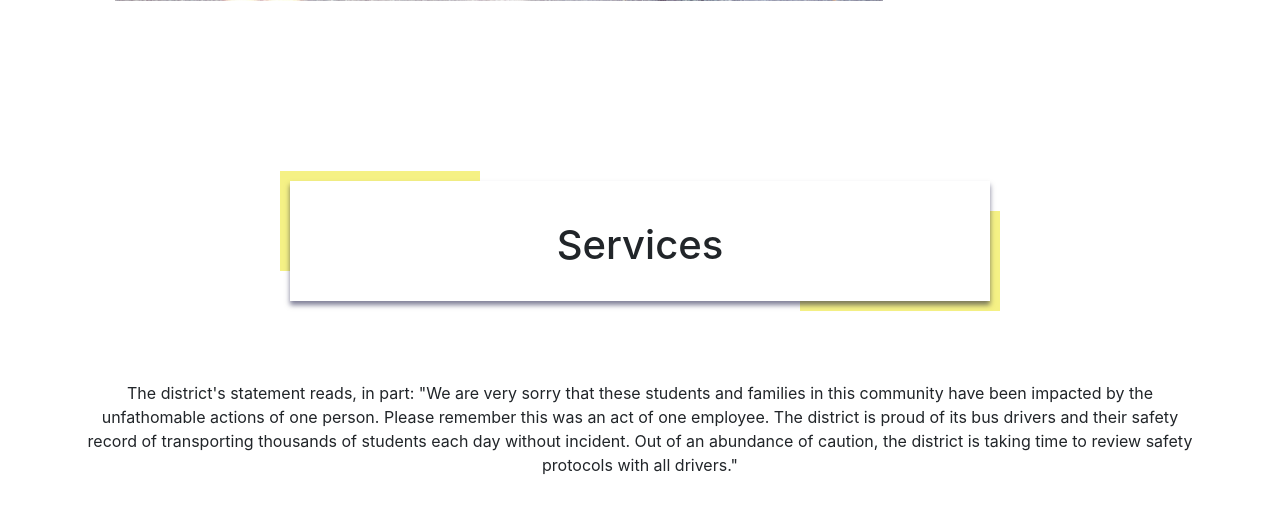
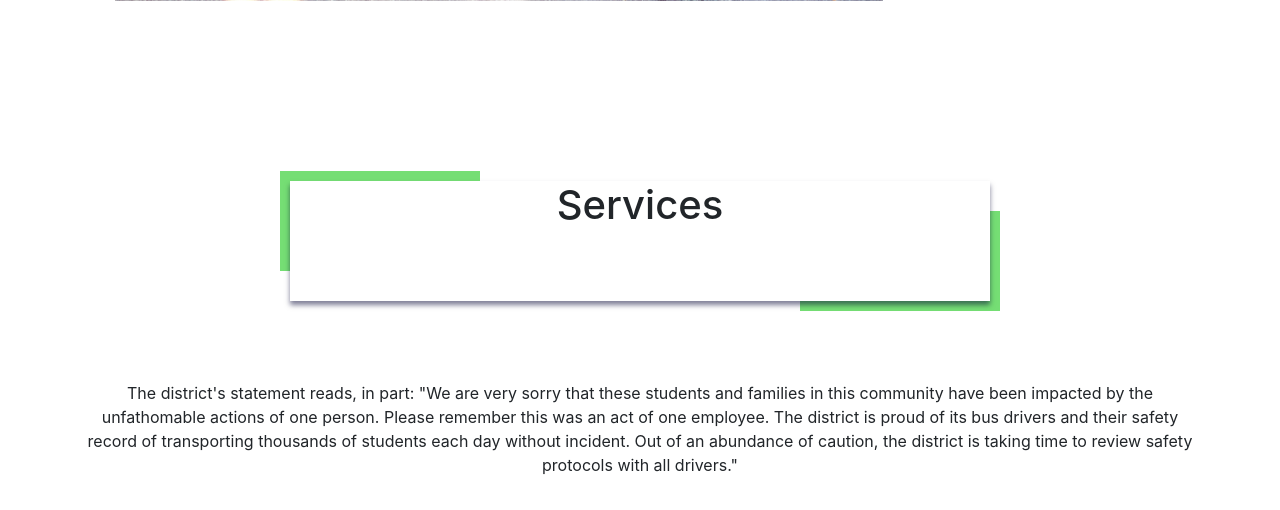
Before and after one commit to DemonicDemiser/bus, a PHP site: page / in a window 1280 px wide. Shown: the part 694-1204 px from the top of the page. Run offline with PHP 8.4, Linux system fonts and the light colour scheme.

Commit message:
update1.42

```diff
--- a/index.css
+++ b/index.css
@@ -98,17 +98,6 @@
   position: relative;
   box-shadow: 0 4px 5px 0 rgba(0,0,50,0.5);
 }
-.title-style1
-{
-  margin: 0 auto 80px;
-  height: 120px;
-  width: 80%;
-  max-width: 700px;
-  background: #fff;
-  position: relative;
-  box-shadow: 0 4px 5px 0 rgba(0,0,50,0.5);
-}
-
 .title-style::after
 {
   content: '';
@@ -131,6 +120,16 @@
   right:-10px;
   z-index: -1;
 }
+.title-style1
+{
+  margin: 0 auto 80px;
+  height: 120px;
+  width: 80%;
+  max-width: 700px;
+  background: #fff;
+  position: relative;
+  box-shadow: 0 4px 5px 0 rgba(0,0,50,0.5);
+}
 .title-style1::after
 {
   content: '';
@@ -148,6 +147,38 @@
   height: 100px;
   width: 200px;
   background-color: #03a7f2;
+  position: absolute;
+  bottom: -10px;
+  right:-10px;
+  z-index: -1;
+}
+.title-style2
+{
+  margin: 0 auto 80px;
+  height: 120px;
+  width: 80%;
+  max-width: 700px;
+  background: #fff;
+  position: relative;
+  box-shadow: 0 4px 5px 0 rgba(0,0,50,0.5);
+}
+.title-style2::after
+{
+  content: '';
+  height: 100px;
+  width: 200px;
+  background-color: #75de74;
+  position: absolute;
+  top: -10px;
+  left:-10px;
+  z-index: -1;
+}
+.title-style2::before
+{
+  content: '';
+  height: 100px;
+  width: 200px;
+  background-color: #75de74;
   position: absolute;
   bottom: -10px;
   right:-10px;
--- a/index.html
+++ b/index.html
@@ -66,7 +66,7 @@
 			<section class="fashion-trends">
 				<div class="container">
 					<div class="fashion-box">
-					<div class="title-style text-center">
+					<div class="title-style2 text-center">
 					<h1> Services </h1>
 					</div>
 					<p class="text-center">
```
